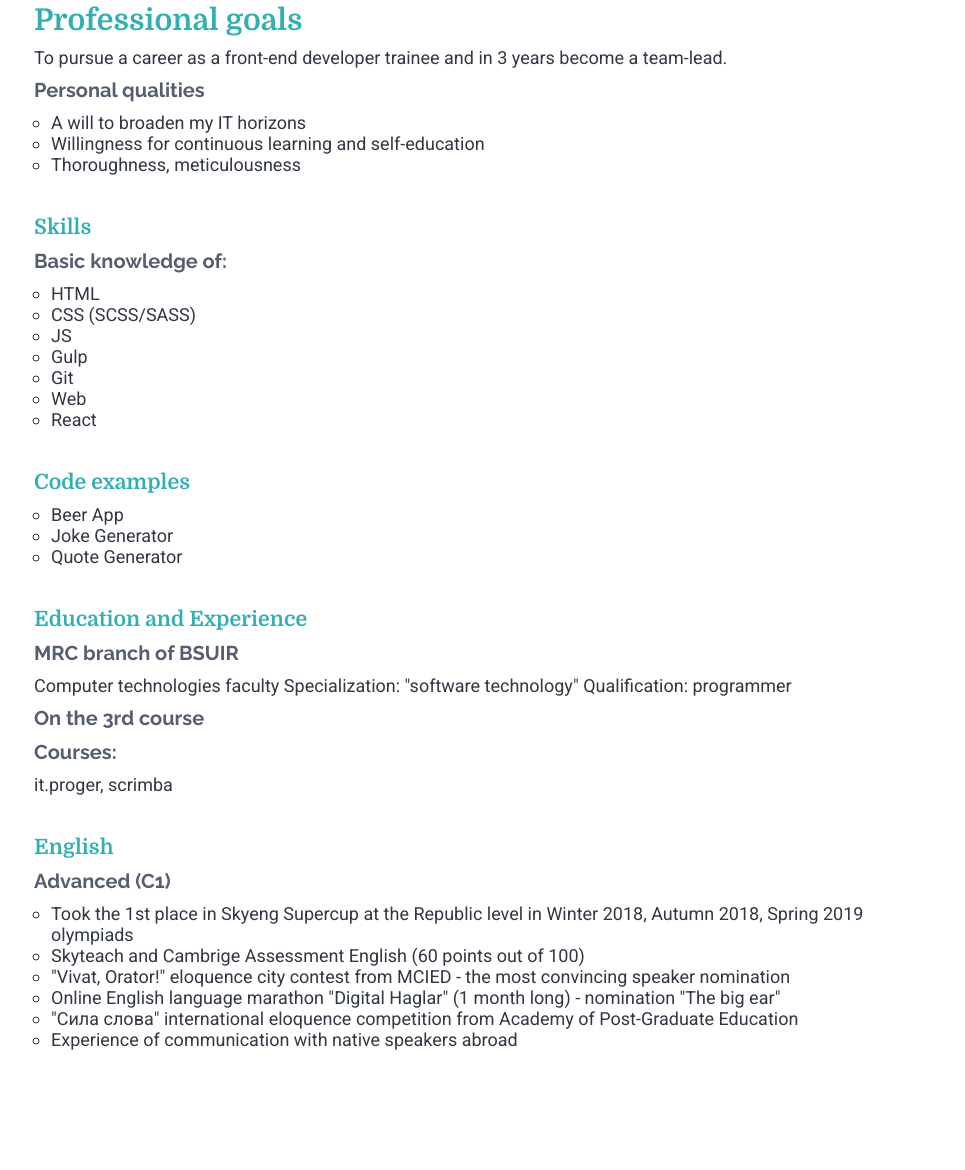
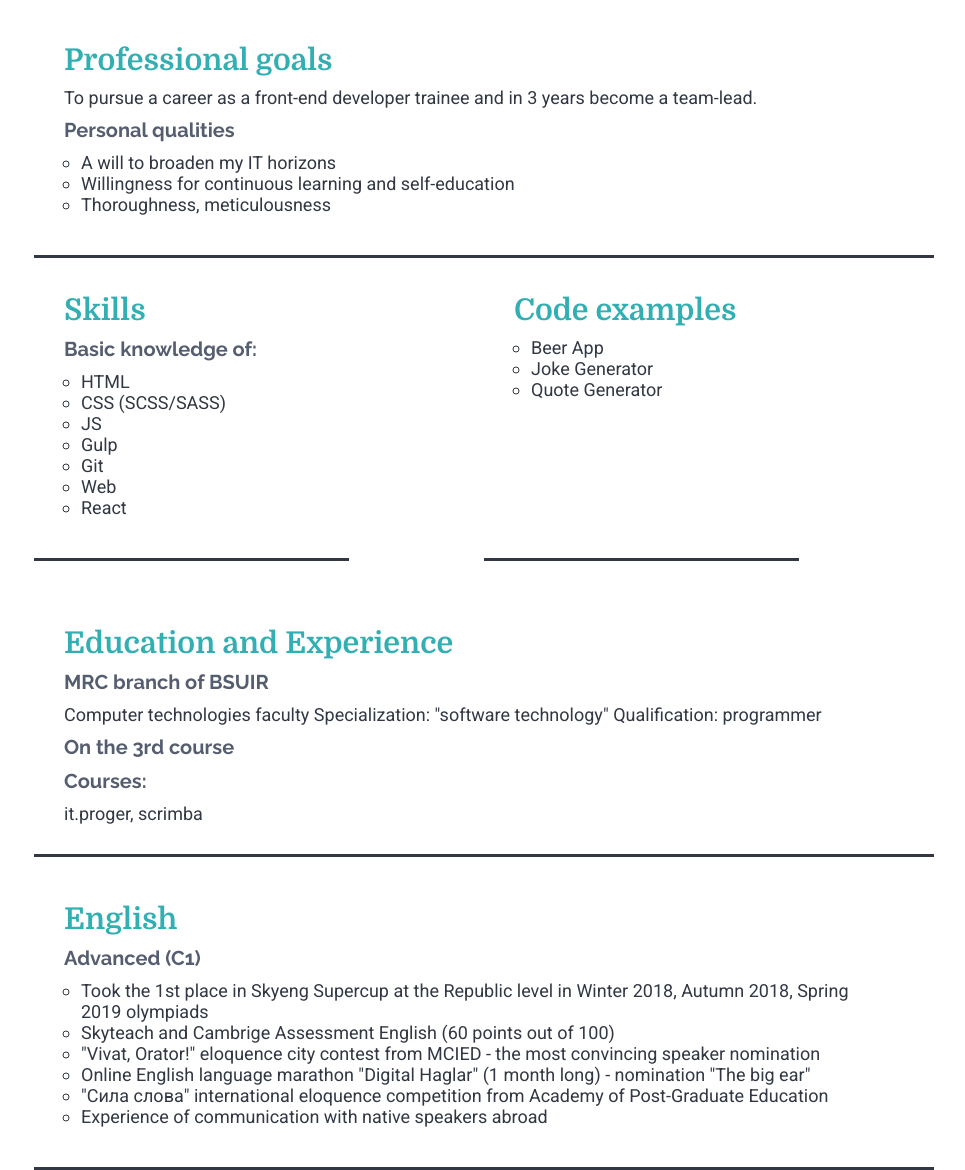
Before and after one commit to mary-jane77/rsschool-cv, a plain HTML site: page index.html in a window 1280 px wide. Shown: the part 474-1644 px from the top of the page, without its empty margins (156-1121 px from the left). Before the commit the page ends 1524 px from the top, so only its background shows below. Drawn offline with Linux system fonts and the light colour scheme.

Commit message:
style: finish styling

```diff
--- a/index.html
+++ b/index.html
@@ -23,7 +23,7 @@
       </ul>
   </header>
   <main>
-  <article class="main-info">
+  <article >
     <section>
       <h1 class="section-header">Professional goals</h1>
       <p>To pursue a career as a front-end developer trainee and in 3 years become a team-lead.
@@ -35,8 +35,8 @@
         </ul>
       </p>
     </section>
-    <section>
-      <h1>Skills</h1>
+    <div class="small-section"><section class="skills">
+      <h1 class="section-header">Skills</h1>
       <p class="little-header">Basic knowledge of:</p>
         <ul class="list">
           <li>HTML</li>
@@ -48,25 +48,26 @@
           <li>React</li>
         </ul>
     </section>
-    <section>
-      <h1>Code examples</h1>
+    <section class="code">
+      <h1 class="section-header">Code examples</h1>
         <ul class="list">
           <li><a href="https://github.com/mary-jane77/beerApp">Beer App</li>
           <li><a href="https://github.com/mary-jane77/JokeGenerator">Joke Generator</li>
           <li><a href="https://github.com/mary-jane77/quoteGenerator">Quote Generator</li>
         </ul>
     </section>
+  </div>
     <section>
-      <h1>Education and Experience</h1>
+      <h1 class="section-header">Education and Experience</h1>
       <p class="little-header">MRC branch of BSUIR</p>
-      Computer technologies faculty
+      <p>Computer technologies faculty
       Specialization: "software technology"
       Qualification: programmer
       <p class="little-header">On the 3rd course</p>
-      <p class="little-header">Courses:</p>it.proger, scrimba
+      <p class="little-header">Courses:</p>it.proger, scrimba</p>
     </section>
     <section>
-      <h1>English</h1>
+      <h1 class="section-header">English</h1>
       <p class="little-header">Advanced (C1)</p>
         <ul class="list">
           <li>Took the 1st place in Skyeng Supercup at the Republic level in  Winter 2018, Autumn 2018, Spring 2019 olympiads</li>
--- a/style.css
+++ b/style.css
@@ -66,14 +66,35 @@ ul p {
 main {
   margin: 0px 190px;
 }
+
 section {
-  margin: 40px 0px;
+  margin: 5px 0px;
+  padding: 30px;
+  border-bottom: 3px solid #313844;
 }
+
 .section-header {
   font-size: 30px;
   margin: 10px 0px;
 }
+
 .list {
   margin: 10px 17px;
   list-style-type: circle;
 }
+.small-section  {
+  padding: 0;
+  display: grid;
+  margin: 0;
+  grid-template: auto / 35% 7.5em 35%;
+  position: relative;
+  top: -15px;
+}
+
+.skills {
+  grid-column: 1;
+}
+
+.code {
+  grid-column: 3;
+}
```
